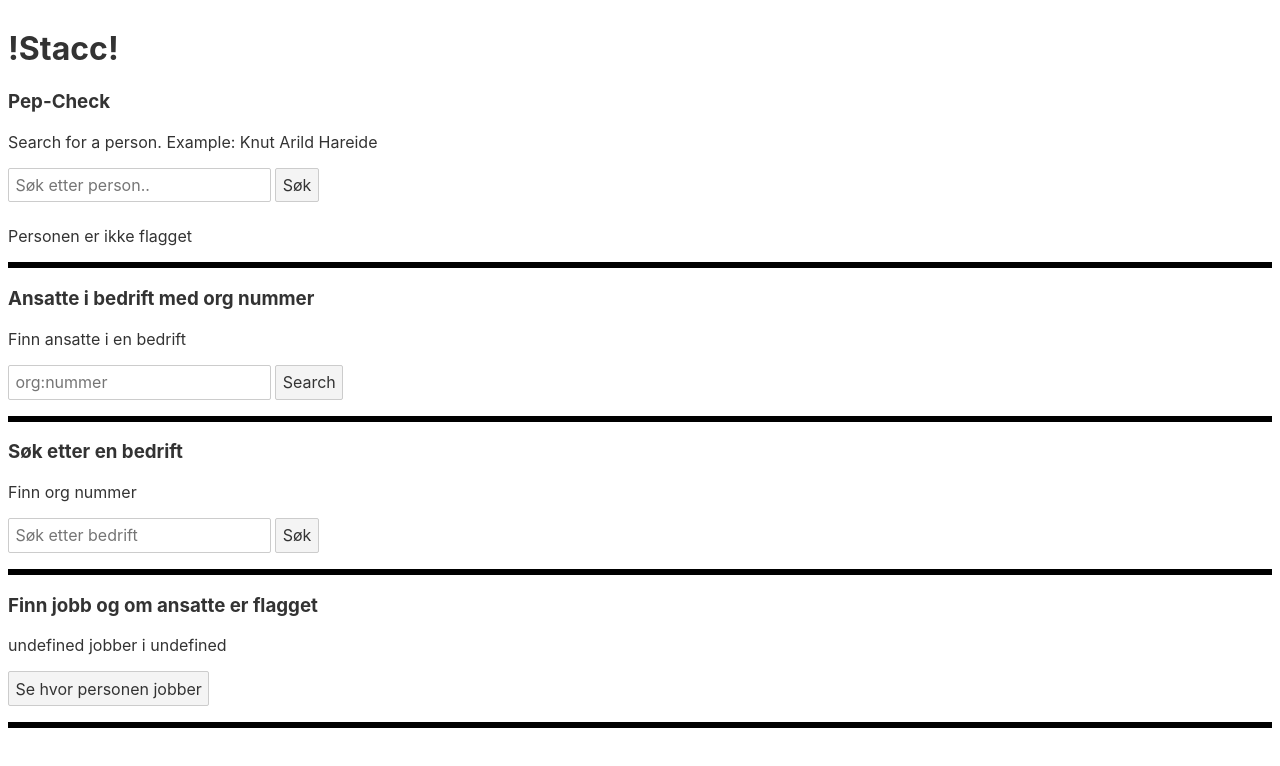
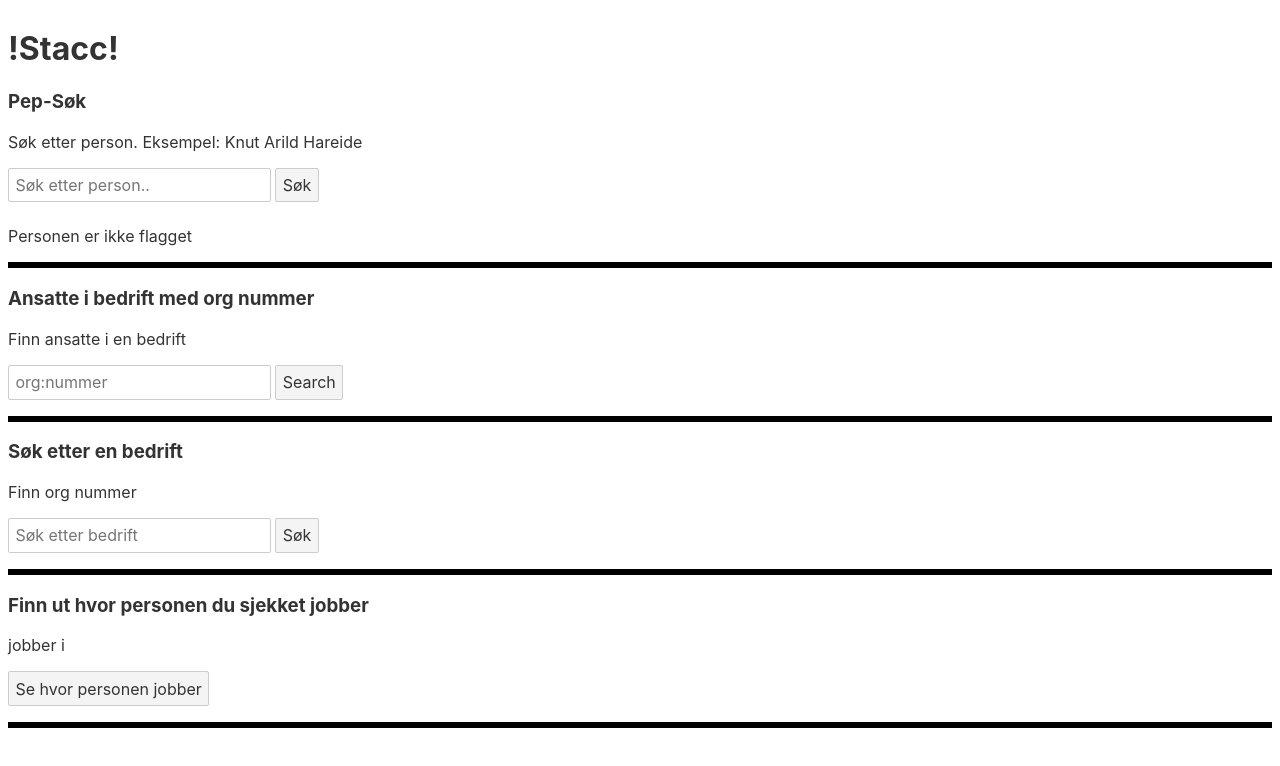
Before and after one commit to danielnyvoll/Stacc2022_CodeChallenge, a Svelte app: page / in a window 1280 px wide. Shown: the top 766 px of the page. Built offline with nearby package versions, Linux system fonts and the light colour scheme.

Commit message:
Finishing product

```diff
--- a/src/EmployeesCompany.svelte
+++ b/src/EmployeesCompany.svelte
@@ -1,8 +1,8 @@
 <script>
     import { navn } from './store.js';
-    let person;
+    let person = " ";
     let companyNumber = [];
-    let bedrift;
+    let bedrift = " ";
     const map = new Map();
     let test;
     navn.subscribe(navn => {
@@ -10,41 +10,49 @@
 	});
 
     async function searchCompany() {
-        const res = await fetch(`https://data.brreg.no/enhetsregisteret/api/enheter?&organisasjonsform=AS`);//Finner alle bedrifter
+        const res = await fetch(`https://data.brreg.no/enhetsregisteret/api/enheter?size=10000`);//Finner 10 000 bedrifter
 		const data = await res.json();
-        console.log(data);
         for(let i =0; i < data._embedded.enheter.length; i++) {
-            companyNumber.push(data._embedded.enheter[i].organisasjonsnummer);//Legger til alle org nummer. MAX 20
+            companyNumber.push(data._embedded.enheter[i].organisasjonsnummer);//Legger til alle org nummer
         }
-        console.log(companyNumber);
-        console.log(companyNumber.length);
+
         for(let j=0; j<companyNumber.length; j++) {
             let nummer = companyNumber[j];
-            console.log(nummer);
-            const res = await fetch(`https://data.brreg.no/enhetsregisteret/api/enheter/${nummer}/roller?fraAntallAnsatte=1`);//Finner roller i bedriftene
+
+            try {
+
+                const res = await fetch(`https://data.brreg.no/enhetsregisteret/api/enheter/${nummer}/roller`);
+
+//Går igjennom alle rollene og finner navn og etternavn som legges til i map med: key = org.nummer og value = fornavn + etternavn
+                if (res.ok) {
                     const data = await res.json();
-            console.log(data.rollegrupper);
-
-//Går igjennom alle rollene og finner navn og etternavn som legges til i map med: key = org.nummer og value= fornavn + etternavn
                     for(let k=0; k<data.rollegrupper.length; k++) {
-                console.log(data);
-                if(data.rollegrupper[k].person.navn)
+                        try {
                          map.set(nummer, data.rollegrupper[k].roller[k].person.navn.fornavn + " " + data.rollegrupper[k].roller[k].person.navn.etternavn);
                         }
+                catch (e) {
+                    break;
+                    console.log(e instanceof TypeError) //Hvis det ikke finnes personer registrert
                 }
-        console.log(map);
                 map.forEach(function(value, key) {
                 if(test == value){
                     bedrift = key;
                     person = value;
                 }
-	            console.log(key + " = " + value);
                 })
+             }
+            }
+
+            } catch (error) {
+            console.log(Nummer + " failed" + error);
+    };
+
+    }
     }
 </script>
 
 <main>
-    <h3>Finn jobb og om ansatte er flagget</h3>
+    <h3>Finn ut hvor personen du sjekket jobber</h3>
     <p>{person} jobber i {bedrift}</p>
     <div>
         <button id="search" on:click={searchCompany}>Se hvor personen jobber</button>
--- a/src/PepCheck.svelte
+++ b/src/PepCheck.svelte
@@ -16,8 +16,8 @@
 
 <main>
     <div>
-        <h3>Pep-Check</h3>
-        <p>Search for a person. Example: Knut Arild Hareide</p>
+        <h3>Pep-Søk</h3>
+        <p>Søk etter person. Eksempel: Knut Arild Hareide</p>
     <input type="search" name="name" bind:value={name} placeholder="Søk etter person..">
     <button id="search" on:click={getName}>Søk</button>
     {#if hits > 0}
```
Lines whose indentation alone changed are shown as unchanged.
